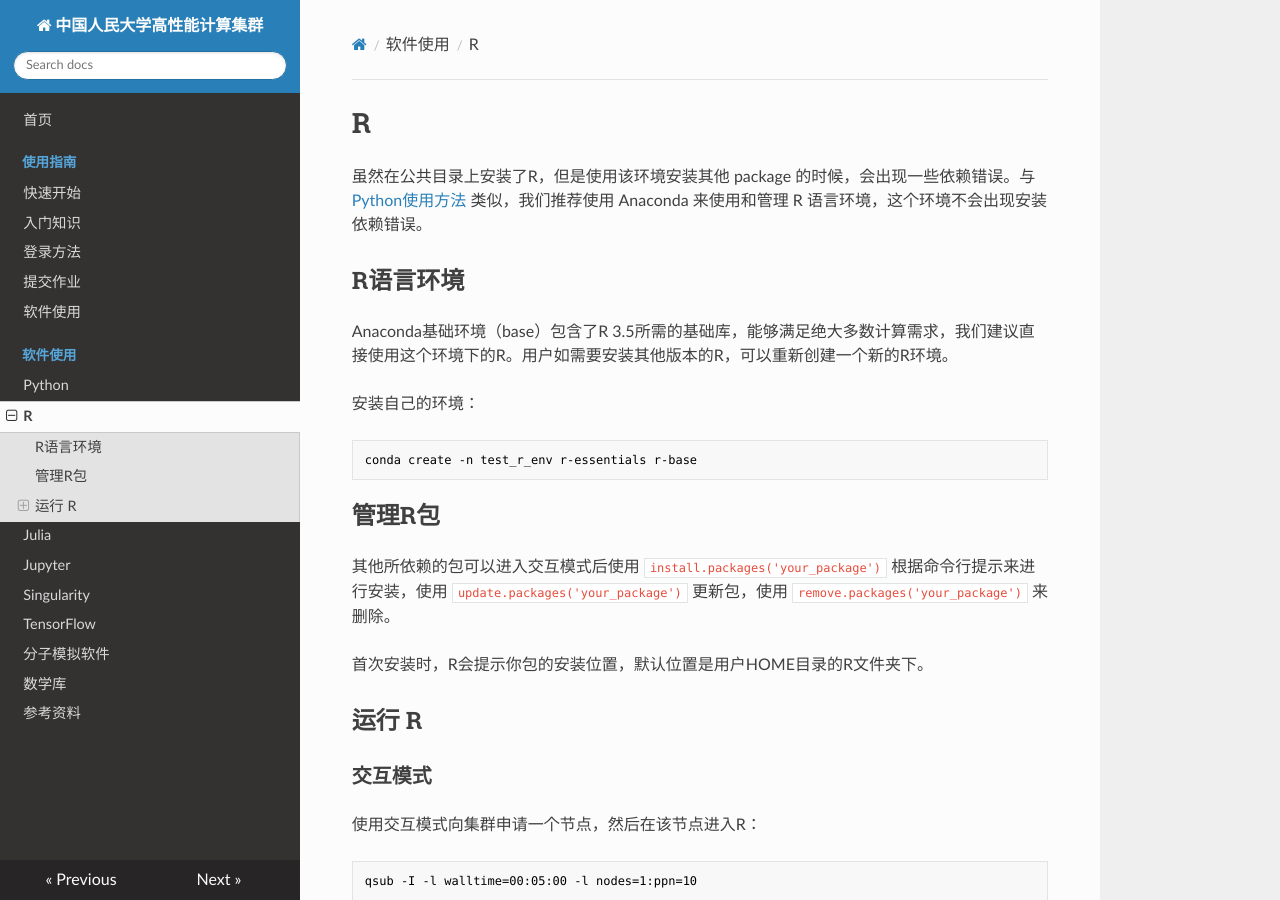
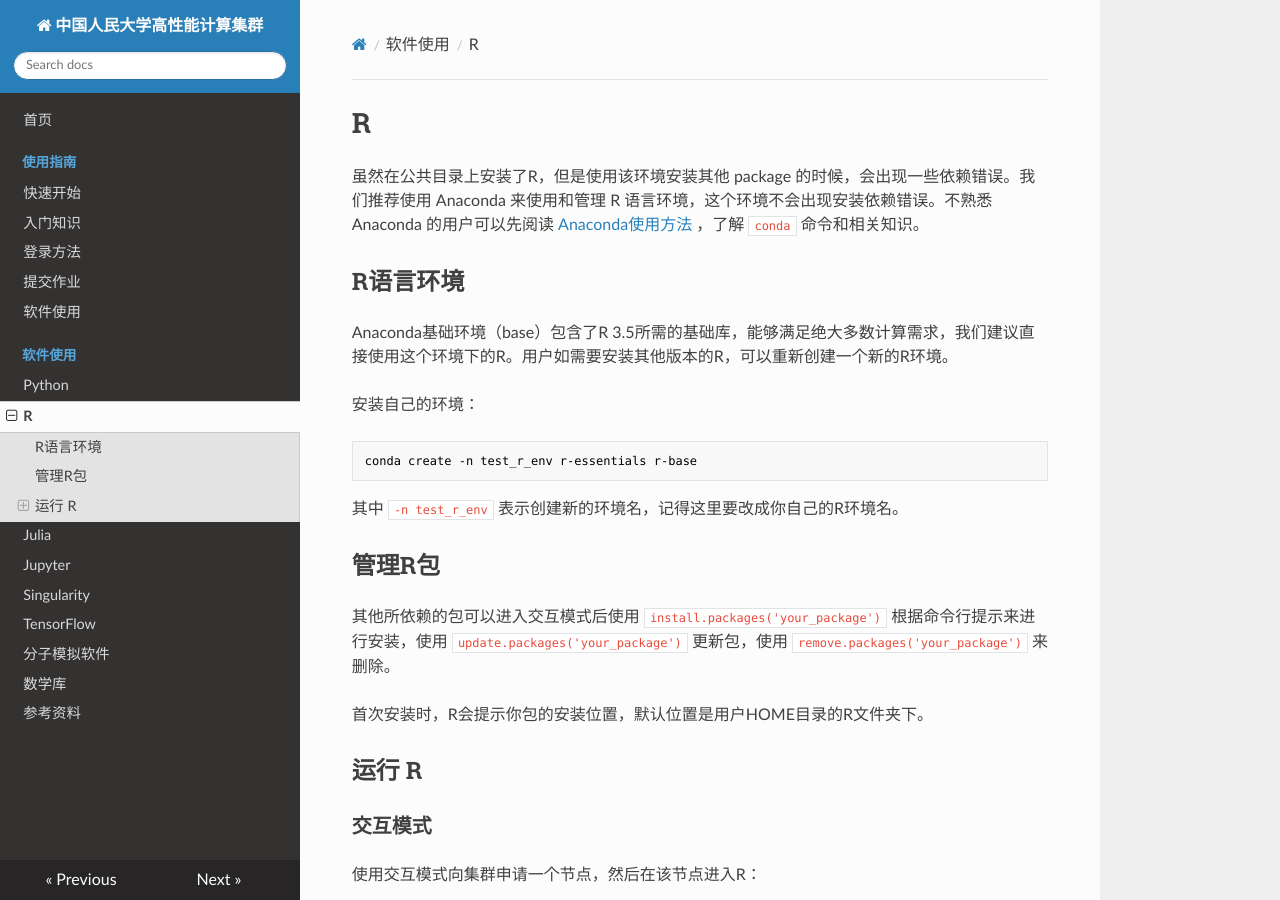
Before and after one commit to masterstevelu/cluster-support, an MkDocs documentation site: the page built from docs/manual/r.md, in a window 1280 px wide and 900 px high. Built offline with MkDocs 1.6.1, drawn with Linux system fonts in a browser that asks for light colours; nearby versions of some CDN libraries.

Commit message:
update conda

````diff
--- a/docs/manual/r.md
+++ b/docs/manual/r.md
@@ -1,6 +1,6 @@
 # R
 
-虽然在公共目录上安装了R，但是使用该环境安装其他 package 的时候，会出现一些依赖错误。与 [Python使用方法](python.md) 类似，我们推荐使用 Anaconda 来使用和管理 R 语言环境，这个环境不会出现安装依赖错误。
+虽然在公共目录上安装了R，但是使用该环境安装其他 package 的时候，会出现一些依赖错误。我们推荐使用 Anaconda 来使用和管理 R 语言环境，这个环境不会出现安装依赖错误。不熟悉 Anaconda 的用户可以先阅读 [Anaconda使用方法](python.md) ，了解 `conda` 命令和相关知识。
 
 ## R语言环境
 
@@ -11,6 +11,8 @@ Anaconda基础环境（base）包含了R 3.5所需的基础库，能够满足绝
 ```bash
 conda create -n test_r_env r-essentials r-base
 ```
+
+其中 `-n test_r_env` 表示创建新的环境名，记得这里要改成你自己的R环境名。
 
 ## 管理R包
 
````
Also changed, not shown: docs/manual/julia.md (+3 -1 lines).
